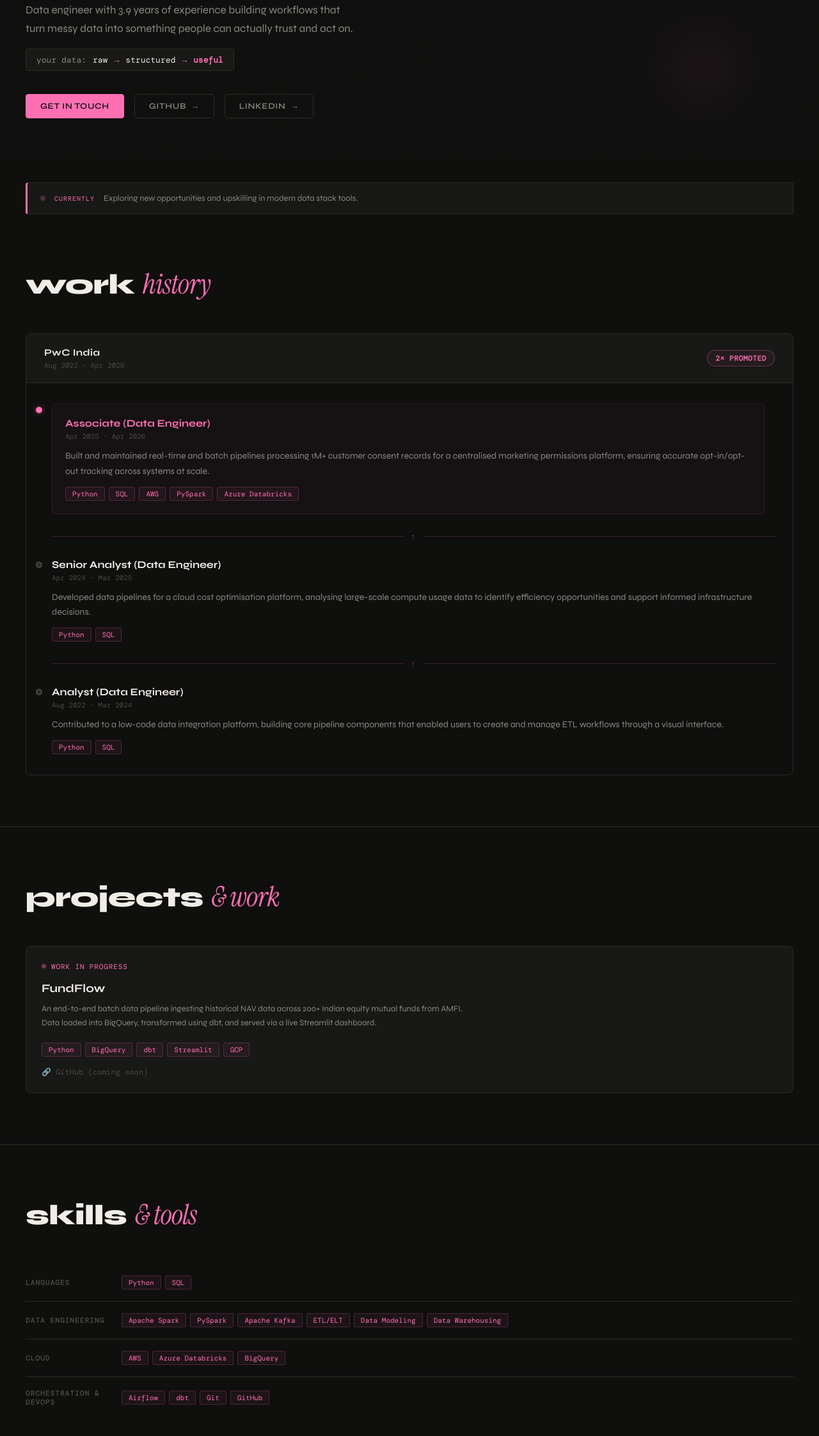
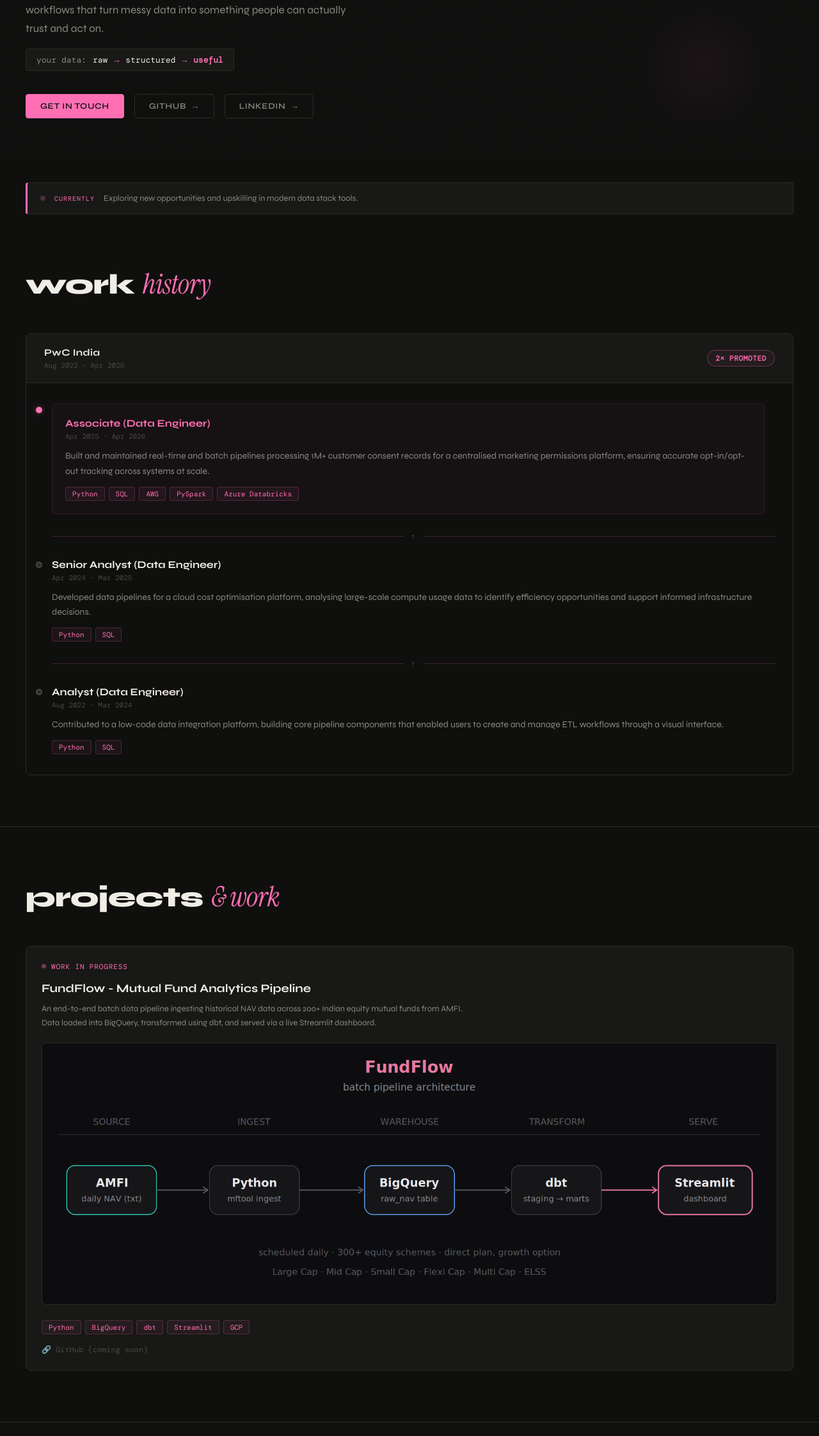
Before and after one commit to krisijain/krisijain.github.io, a plain HTML site: page index.html in a window 1280 px wide. Shown: the part 555-2800 px from the top of the page at 64% size. Drawn offline with nearby package versions, Linux system fonts and the light colour scheme.

Commit message:
Update index.html

```diff
--- a/index.html
+++ b/index.html
@@ -672,13 +672,13 @@
       <div class="hero-eyebrow">
         <span class="eyebrow-pill">Data Engineer</span>
 
-        <span class="eyebrow-pill">3.9 years of experience</span>
+        <span class="eyebrow-pill">~4 years of experience</span>
       </div>
       <h1>
         <span class="name-line">Krisi Jain</span>
         <span class="italic-line">makes data useful.</span>
       </h1>
-      <p class="hero-desc">Data engineer with 3.9 years of experience building workflows that turn messy data into something people can actually trust and act on.</p>
+      <p class="hero-desc">Data engineer with almost four years of experience building workflows that turn messy data into something people can actually trust and act on.</p>
       <div class="hero-raw">
         <span style="color:var(--muted);">your data:</span>
         <span>raw</span>
@@ -802,8 +802,9 @@
             <span class="project-loading-label" style="color: var(--pink);">work in progress</span>
           </div>
         </div>
-        <div style="font-family:'Syne',sans-serif; font-size:18px; font-weight:700; color:var(--fg); margin-bottom:10px;">FundFlow</div>
+        <div style="font-family:'Syne',sans-serif; font-size:18px; font-weight:700; color:var(--fg); margin-bottom:10px;">FundFlow - Mutual Fund Analytics Pipeline</div>
         <div style="font-size:13px; color:var(--muted); line-height:1.7; margin-bottom:20px; max-width:680px;">An end-to-end batch data pipeline ingesting historical NAV data across 200+ Indian equity mutual funds from AMFI. Data loaded into BigQuery, transformed using dbt, and served via a live Streamlit dashboard.</div>
+        <img src="fundflow-architecture.png" alt="FundFlow architecture diagram" style="width:100%; border-radius:8px; margin-bottom:20px; border:1px solid var(--border);">
         <div style="display:flex; flex-wrap:wrap; gap:6px;">
           <span class="tag">Python</span>
           <span class="tag">BigQuery</span>
```
